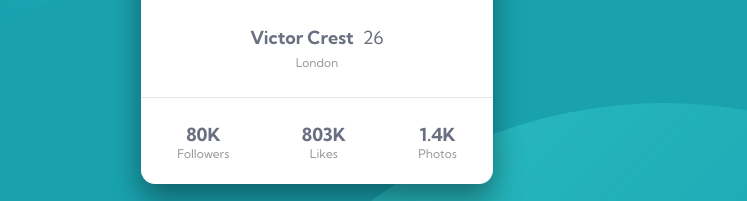
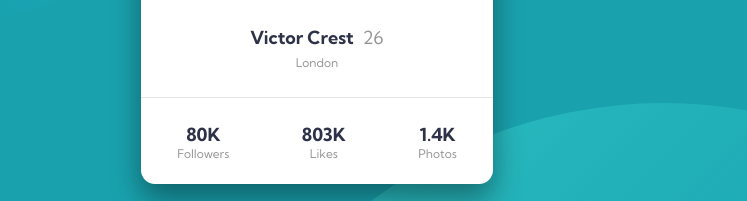
Before and after one commit to petar-antic/quantoxProjects, a plain HTML site: page firstProject/index.html in a window 1280 px wide. Shown: the part 404-605 px from the top of the page, without its empty margins (323-1070 px from the left). Drawn offline with Linux system fonts and the light colour scheme.

Commit message:
"Last commit"

```diff
--- a/firstProject/index.html
+++ b/firstProject/index.html
@@ -17,7 +17,7 @@
             <img id="profilePicture" src="images/image-victor.jpg">
             <div id="profileInformation">
                 <h4 class="bold">Victor Crest
-                    <span style="font-size: 18px; font-weight: 400; margin-left: 5px;">26</span><br>
+                    <span style="font-size: 18px; font-weight: 400; margin-left: 5px; color: var(--dark-gray);">26</span><br>
                     <span class="regular">London</span>
                 </h4>
             </div>
--- a/firstProject/style.css
+++ b/firstProject/style.css
@@ -84,7 +84,7 @@ body{
 }
 
 .bold{
-    color: var(--dark-grayish-blue);
+    color: var(--very-dark-desaturated-blue);
     font-weight: 700;
     font-size: 18px;
 }
```
